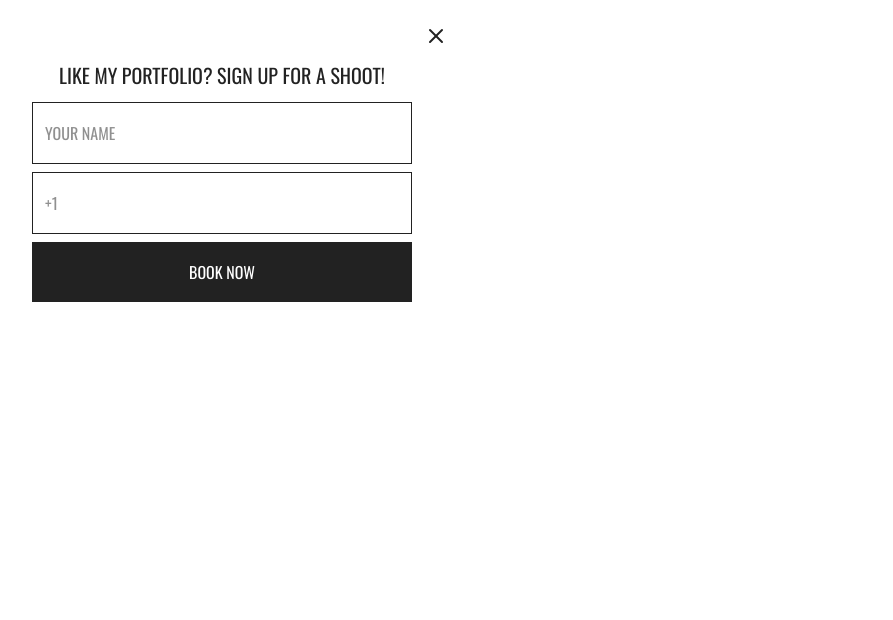
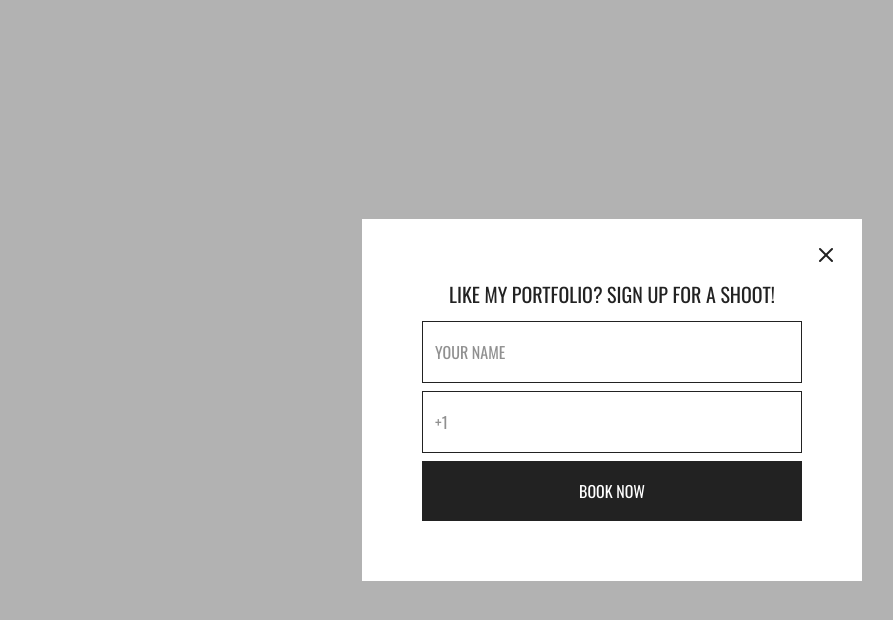
Before and after one commit to alinidi/photographer, a Next.js app: page / in a window 1280 px wide. Shown: the top 620 px of the page, without its empty margins (28-921 px from the left). Built offline with nearby package versions, Linux system fonts and the light colour scheme.

Commit message:
feat: add modal component

```diff
--- a/app/page.tsx
+++ b/app/page.tsx
@@ -1,14 +1,9 @@
-import { Modal } from "@/components/shared/Modal/Modal";
+import { ModalPortal } from "@/components/shared/ModalPortal/ModalPortal";
 
 export default function Home() {
     return (
         <>
-            <Modal
-                title="like my portfolio? sign up for a shoot!"
-                firstInputText="your name"
-                secondInputText="+1"
-                buttonText="book now"
-            />
+            <ModalPortal />
         </>
     );
 }
--- a/components/shared/Modal/Modal.tsx
+++ b/components/shared/Modal/Modal.tsx
@@ -8,12 +8,13 @@ type Props = {
     firstInputText: string;
     secondInputText: string;
     buttonText: string;
+    onClose?: () => void;
 };
 
-export const Modal = ({ title, firstInputText, secondInputText, buttonText }: Props) => {
+export const Modal = ({ title, firstInputText, secondInputText, buttonText, onClose }: Props) => {
     return (
         <div className={style.modal}>
-            <X className={style.modalClose} size={24} />
+            <X className={style.modalClose} size={24} onClick={onClose} />
             <h2 className={style.modalTitle}>{title}</h2>
             <div className={style.modalContent}>
                 <Input placeholder={firstInputText} />
--- /dev/null
+++ b/components/shared/ModalPortal/ModalPortal.module.scss
@@ -0,0 +1,12 @@
+.overlay {
+    position: fixed;
+    top: 0;
+    right: 0;
+    bottom: 0;
+    left: 0;
+    background-color: rgba(0, 0, 0, 0.3);
+    display: flex;
+    justify-content: center;
+    align-items: center;
+    transition: opacity 0.3s ease;
+}
--- /dev/null
+++ b/components/shared/ModalPortal/ModalPortal.tsx
@@ -0,0 +1,59 @@
+"use client";
+
+import { useCallback, useEffect, useRef, useState } from "react";
+import { createPortal } from "react-dom";
+import style from "./ModalPortal.module.scss";
+import { Modal } from "../Modal/Modal";
+
+export const ModalPortal = () => {
+    const originalOverflow = useRef<string>("");
+    const [isOpen, setIsOpen] = useState(true);
+
+    const handleCloseModal = useCallback(() => {
+        setIsOpen(false);
+    }, []);
+
+    const body = document.body;
+
+    useEffect(() => {
+        if (isOpen) {
+            originalOverflow.current = document.body.style.overflow;
+            document.body.style.overflow = "hidden";
+        } else {
+            document.body.style.overflow = originalOverflow.current;
+        }
+
+        return () => {
+            document.body.style.overflow = originalOverflow.current;
+        };
+    }, [isOpen]);
+
+    useEffect(() => {
+        const handleEscape = (e: KeyboardEvent) => {
+            if (e.key === "Escape") handleCloseModal();
+        };
+
+        if (isOpen) {
+            document.addEventListener("keydown", handleEscape);
+        }
+
+        return () => document.removeEventListener("keydown", handleEscape);
+    }, [isOpen, handleCloseModal]);
+
+    if (!isOpen) {
+        return null;
+    }
+
+    return createPortal(
+        <div className={style.overlay} onClick={handleCloseModal}>
+            <Modal
+                title="like my portfolio? sign up for a shoot!"
+                firstInputText="your name"
+                secondInputText="+1"
+                buttonText="book now"
+                onClose={handleCloseModal}
+            />
+        </div>,
+        body
+    );
+};
```
